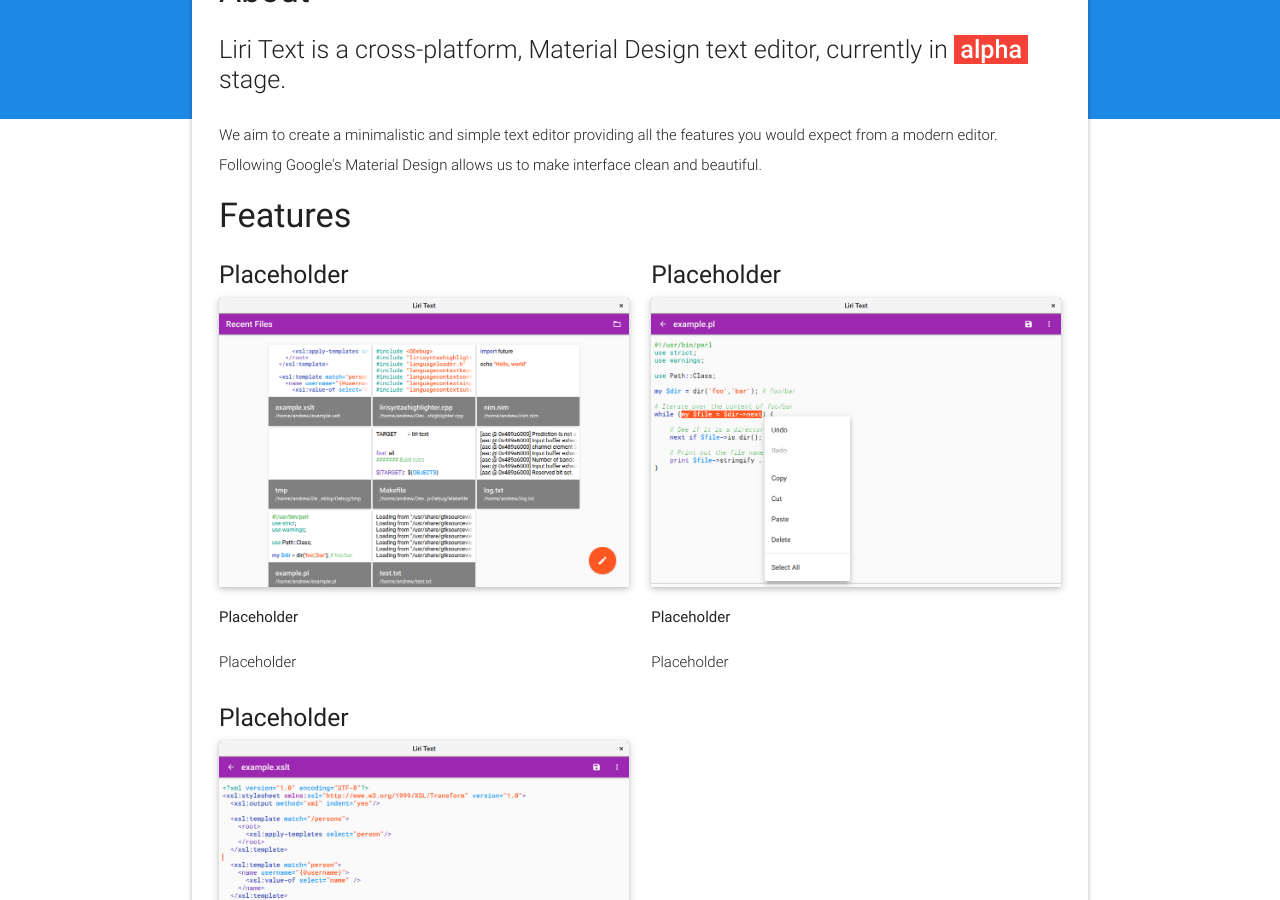
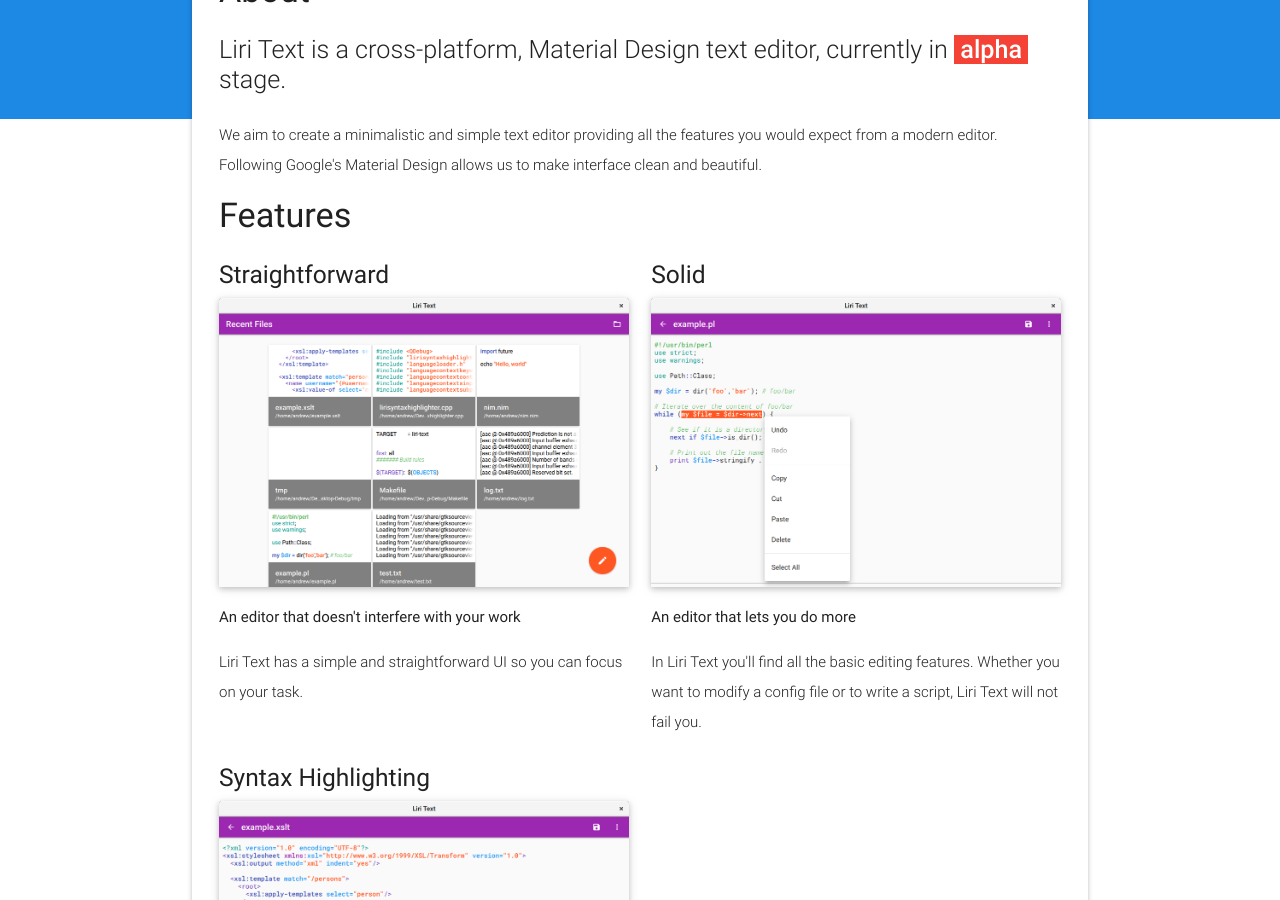
Before and after one commit to lirios/lirios.github.io, a Jekyll site: the page built from apps/text.html, in a window 1280 px wide and 900 px high, scrolled down 305 px. Built offline with Jekyll 4.4.1, drawn with Linux system fonts in a browser that asks for light colours; nearby versions of some CDN libraries; some of the changed text lies outside the part shown.

Commit message:
Fill Text page with content

```diff
--- a/apps/text.html
+++ b/apps/text.html
@@ -18,27 +18,30 @@
 <h4>Features</h4>
 <div class="row">
   <div class="col m6 s12">
-    <h5>Placeholder</h5>
+    <h5>Straightforward</h5>
     <img class="materialboxed responsive-img z-depth-1" src="{{ site.baseurl }}/images/apps/text/screen_start.png">
-    <p>Placeholder</p>
+    <p>An editor that doesn't interfere with your work</p>
     <p class="light">
-      Placeholder
+      Liri Text has a simple and straightforward UI so you can focus on your task.
     </p>
   </div>
   <div class="col m6 s12">
-    <h5>Placeholder</h5>
+    <h5>Solid</h5>
     <img class="materialboxed responsive-img z-depth-1" src="{{ site.baseurl }}/images/apps/text/screen_editing_process_01.png">
-    <p>Placeholder</p>
+    <p>An editor that lets you do more</p>
     <p class="light">
-      Placeholder
+      In Liri Text you'll find all the basic editing features.
+      Whether you want to modify a config file or to write a script,
+      Liri Text will not fail you.
     </p>
   </div>
   <div class="col m6 s12">
-    <h5>Placeholder</h5>
+    <h5>Syntax Highlighting</h5>
     <img class="materialboxed responsive-img z-depth-1" src="{{ site.baseurl }}/images/apps/text/screen_highlighting_01.png">
-    <p>Placeholder</p>
+    <p>An editor that makes reading code easier</p>
     <p class="light">
-      Placeholder
+      Liri Text inludes a syntax coloring system that supports a wide range of languages.
+      It does so by supporting <a href=https://developer.gnome.org/gtksourceview/stable/lang-reference.html>GtkSourceView language definitions</a>.
     </p>
   </div>
 </div>
@@ -62,7 +65,7 @@
 <h5>Code</h5>
  <div class="row">
    <div class="col m6 s12">
-     <img class="materialboxed responsive-img z-depth-1" src="{{ site.baseurl }}/images/apps/browser/screen_qtcreator_dev_01.png" />
+     <img class="materialboxed responsive-img z-depth-1" src="{{ site.baseurl }}/images/apps/text/screen_qtcreator_dev_01.png" />
    </div>
    <div class="col m6 s12">
      <p>
```
Also changed, not shown: images/apps/text/screen_qtcreator_dev_01.png (added).
